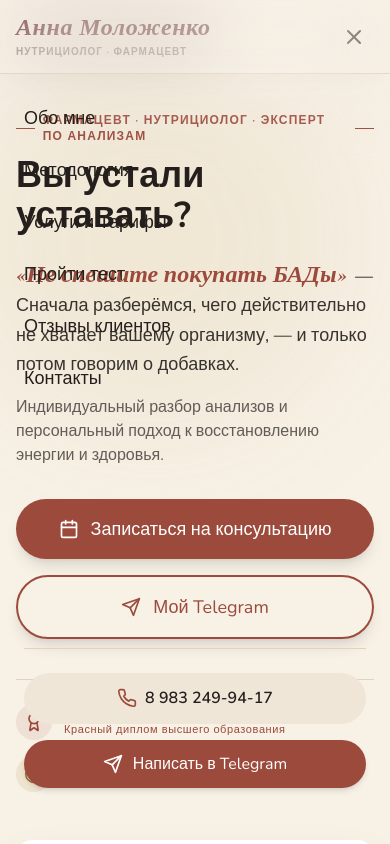
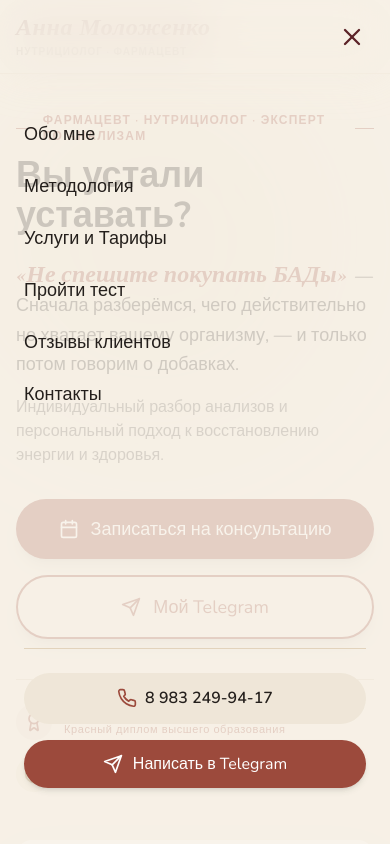
Before and after one commit to purrfect0/nutriciolog, a Next.js app: page /nutriciolog/ in a window 390 px wide. Both pictures are taken after a click on the button "Открыть меню". Shown: the top 844 px of the page. Built offline with nearby package versions, Linux system fonts and the light colour scheme; grey boxes are pictures that could not be loaded; a web font is replaced by a local one.

Commit message:
Fix mobile menu close button z-index and enable visible page backdrop blur

```diff
--- a/components/sections/Header.tsx
+++ b/components/sections/Header.tsx
@@ -90,20 +90,20 @@ export const Header: React.FC = () => {
             </a>
           </div>
 
-          {/* Mobile Menu Toggle Button */}
+          {/* Mobile Menu Toggle Button (z-50 so X is always clickable above full-screen overlay) */}
           <button
             onClick={() => setMobileMenuOpen(!mobileMenuOpen)}
-            className="md:hidden p-2 text-charcoal hover:text-terracotta focus:outline-none"
+            className="md:hidden relative z-50 p-2 text-charcoal hover:text-terracotta focus:outline-none"
             aria-label="Открыть меню"
           >
-            {mobileMenuOpen ? <X className="w-6 h-6" /> : <Menu className="w-6 h-6" />}
+            {mobileMenuOpen ? <X className="w-7 h-7 text-burgundy" /> : <Menu className="w-7 h-7 text-charcoal" />}
           </button>
         </div>
       </div>
 
-      {/* Mobile Drawer Navigation (Full-screen backdrop blur overlay) */}
+      {/* Mobile Drawer Navigation (Translucent Full-screen backdrop blur overlay) */}
       {mobileMenuOpen && (
-        <div className="md:hidden fixed inset-0 z-40 bg-cream-100/98 backdrop-blur-2xl p-6 pt-24 flex flex-col justify-between overflow-y-auto min-h-screen">
+        <div className="md:hidden fixed inset-0 z-40 bg-cream-100/80 backdrop-blur-xl backdrop-saturate-150 p-6 pt-28 flex flex-col justify-between overflow-y-auto min-h-screen">
           <nav className="flex flex-col space-y-6 text-lg font-medium text-charcoal pt-2">
             <a
               href="#about"
--- a/index.html
+++ b/index.html
@@ -150,15 +150,15 @@
                 <a href="https://t.me/molozhenkohealthy" target="_blank" className="hidden sm:inline-block bg-terracotta text-white px-5 py-2 rounded-full text-xs font-bold hover:bg-terracotta-hover transition-colors shadow-md">
                   Telegram
                 </a>
-                <button onClick={() => setMobileMenuOpen(!mobileMenuOpen)} className="md:hidden p-2 text-charcoal font-bold text-lg focus:outline-none">
+                <button onClick={() => setMobileMenuOpen(!mobileMenuOpen)} className="md:hidden relative z-50 p-2 text-burgundy font-bold text-2xl focus:outline-none">
                   {mobileMenuOpen ? '✕' : '☰'}
                 </button>
               </div>
             </div>
 
-            {/* Mobile Drawer (Full-screen backdrop blur overlay) */}
+            {/* Mobile Drawer (Translucent Full-screen backdrop blur overlay) */}
             {mobileMenuOpen && (
-              <div className="md:hidden fixed inset-0 z-40 bg-cream-100/98 backdrop-blur-2xl p-6 pt-24 flex flex-col justify-between overflow-y-auto min-h-screen">
+              <div className="md:hidden fixed inset-0 z-40 bg-cream-100/80 backdrop-blur-xl p-6 pt-28 flex flex-col justify-between overflow-y-auto min-h-screen">
                 <nav className="flex flex-col space-y-6 text-lg font-medium text-charcoal pt-4">
                   <a href="#about" onClick={() => setMobileMenuOpen(false)}>Обо мне</a>
                   <a href="#methodology" onClick={() => setMobileMenuOpen(false)}>Методология</a>
```
